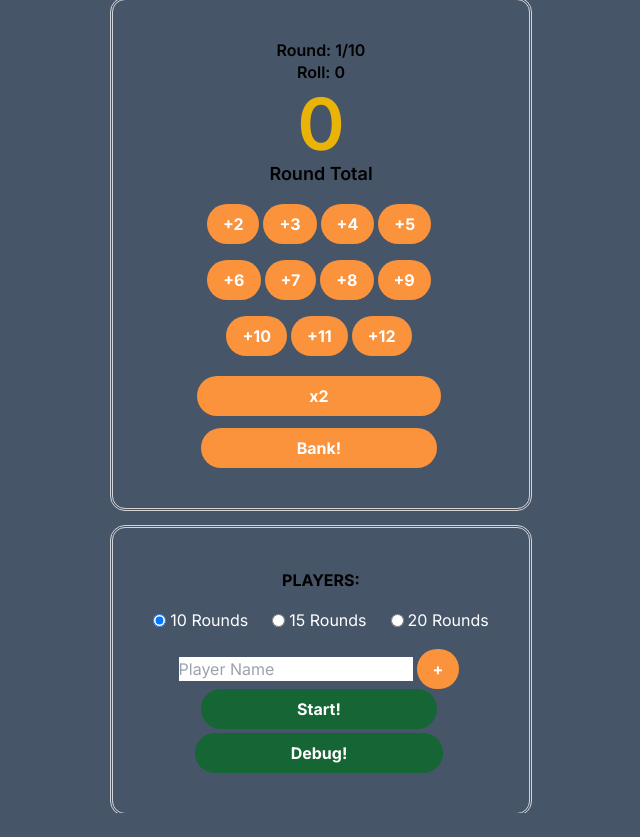
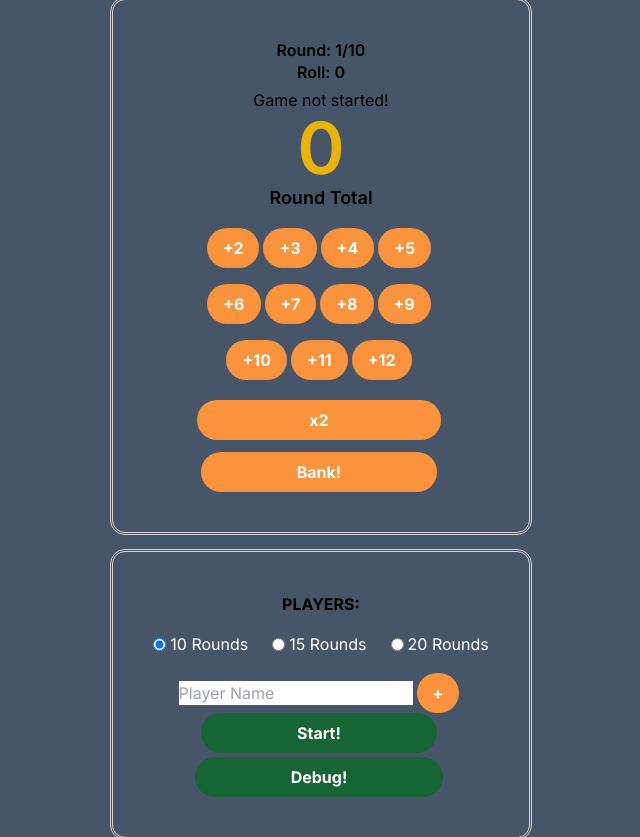
Before and after one commit to JHoang6900/bank_game, a Next.js app: page / in a window 1280 px wide. Shown: the whole page, without its empty margins (319-959 px from the left). Before the commit the page ends 813 px from the top, so only its background shows below. Built offline with nearby package versions, Linux system fonts and the light colour scheme.

Commit message:
added player turn tracking functionality

```diff
--- a/app/components/gamecontainer.jsx
+++ b/app/components/gamecontainer.jsx
@@ -19,19 +19,26 @@ export default function GameContainer() {
 
   const [gameEnded, setGameEnded] = useState(false);
 
+  const [currentPlayerIndex, setCurrentPlayerIndex] = useState(0);
+
   const handleStartGame = () => {
     setGameEnded(false);
     setGameStarted(true);
 
-
     const updatedPlayersArray = playersArray.map((player) => {
       return { ...player, hasBanked: false, isChecked: false, score: 0 };
     });
-
     setPlayersArray(updatedPlayersArray);
-
     console.log("Game start!");
   };
+
+  function nextPlayer() {
+    setCurrentPlayerIndex((a) => a + 1);
+
+    if (currentPlayerIndex >= playersArray.length - 1) {
+      setCurrentPlayerIndex(0);
+    }
+  }
 
   const handleEndGame = () => {
     setGameEnded(true);
@@ -167,12 +174,16 @@ export default function GameContainer() {
         number={number}
         roll={roll}
         currentRound={currentRound}
+        onNextPlayer={nextPlayer}
         maxRounds={maxRounds}
         onIncrement={increment}
         onNextRoll={nextRoll}
         onDouble={double}
         onBankPlayers={bankPlayers}
         onStartNewRound={startNewRound}
+        currentPlayerIndex={currentPlayerIndex}
+        playersArray={playersArray}
+        gameStarted={gameStarted}
       />
 
       <PlayersPage
--- a/app/gameplay/page.jsx
+++ b/app/gameplay/page.jsx
@@ -1,6 +1,5 @@
 "use client";
 import { useState } from "react";
-import { player, playersArray } from "../players/page.jsx";
 
 export default function GameplayPage(props) {
   const {
@@ -11,8 +10,12 @@ export default function GameplayPage(props) {
     onIncrement,
     onDouble,
     onNextRoll,
+    onNextPlayer,
     onBankPlayers,
     onStartNewRound,
+    currentPlayerIndex,
+    playersArray,
+    gameStarted,
   } = props;
 
   return (
@@ -20,6 +23,9 @@ export default function GameplayPage(props) {
       <p className="font-semibold leading-tight">Round: {currentRound}/{maxRounds}</p>
 
       <p className="pb-1 font-semibold">Roll: {roll}</p>
+      <p>{gameStarted && playersArray.length > 0 ? `${playersArray[currentPlayerIndex].name}'s Turn` : "Game not started!"}</p>
+
+
 
       <h1 className="font-semibold text-yellow-500 text-7xl">{number}</h1>
       <p className="pb-2 text-lg font-semibold">Round Total</p>
@@ -35,6 +41,7 @@ export default function GameplayPage(props) {
               onIncrement();
             }
             onNextRoll();
+            onNextPlayer();
           }}
         >
           +2
@@ -47,6 +54,7 @@ export default function GameplayPage(props) {
               onIncrement();
             }
             onNextRoll();
+            onNextPlayer();
           }}
         >
           +3
@@ -59,6 +67,7 @@ export default function GameplayPage(props) {
               onIncrement();
             }
             onNextRoll();
+            onNextPlayer();
           }}
         >
           +4
@@ -71,6 +80,7 @@ export default function GameplayPage(props) {
               onIncrement();
             }
             onNextRoll();
+            onNextPlayer();
           }}
         >
           +5
@@ -85,6 +95,7 @@ export default function GameplayPage(props) {
               onIncrement();
             }
             onNextRoll();
+            onNextPlayer();
           }}
         >
           +6
@@ -97,6 +108,7 @@ export default function GameplayPage(props) {
           onClick={() => {
             if (roll >= 3) {
               onStartNewRound();
+              onNextPlayer();
             }
 
             if (roll < 3) {
@@ -104,6 +116,7 @@ export default function GameplayPage(props) {
                 onIncrement();
               }
               onNextRoll();
+              onNextPlayer();
             }
           }}
         >
@@ -117,6 +130,7 @@ export default function GameplayPage(props) {
               onIncrement();
             }
             onNextRoll();
+            onNextPlayer();
           }}
         >
           +8
@@ -129,6 +143,7 @@ export default function GameplayPage(props) {
               onIncrement();
             }
             onNextRoll();
+            onNextPlayer();
           }}
         >
           +9
@@ -146,6 +161,7 @@ export default function GameplayPage(props) {
               onIncrement();
             }
             onNextRoll();
+            onNextPlayer();
           }}
         >
           +10
@@ -158,6 +174,7 @@ export default function GameplayPage(props) {
               onIncrement();
             }
             onNextRoll();
+            onNextPlayer();
           }}
         >
           +11
@@ -170,6 +187,7 @@ export default function GameplayPage(props) {
               onIncrement();
             }
             onNextRoll();
+            onNextPlayer();
           }}
         >
           +12
@@ -185,6 +203,7 @@ export default function GameplayPage(props) {
           onClick={() => {
             onDouble();
             onNextRoll();
+            onNextPlayer();
           }}
         >
           x2
```
